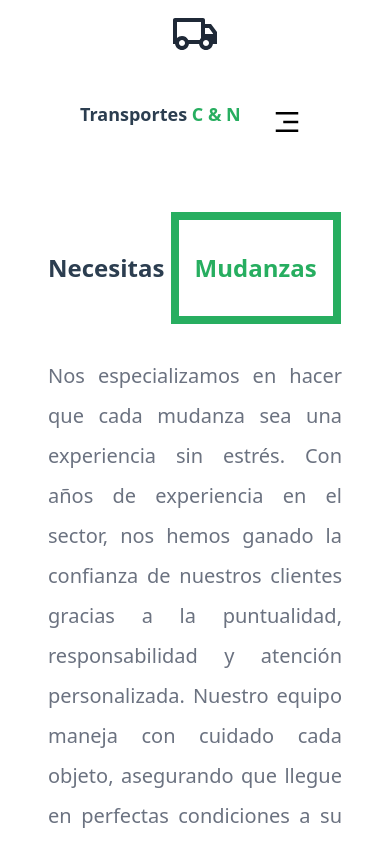
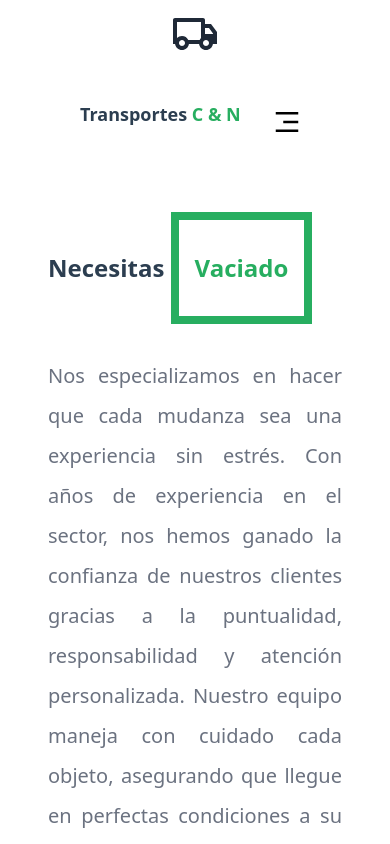
Before and after one commit to Camilo-Correa/web-mudanza, a React (Vite) app: page /home in a window 390 px wide. Shown: the top 844 px of the page. Built offline with nearby package versions, Linux system fonts and the light colour scheme.

Commit message:
Cambios de Responsive2

```diff
--- a/src/Pages/Home.jsx
+++ b/src/Pages/Home.jsx
@@ -2,7 +2,7 @@ import React, { useState, useEffect } from 'react';
 
 function Home() {
     const [currentText, setCurrentText] = useState("Mudarte");
-    const texts = ["Mudanzas", "Vaciados", "Embalajes", "Montajes", "Portes", "Traslados"];
+    const texts = ["Vaciado", "Embalaje", "Montaje", "Portes", "Traslado"];
     const transitionInterval = 3000; // Tiempo en milisegundos para cambiar el texto
 
     useEffect(() => {
```
